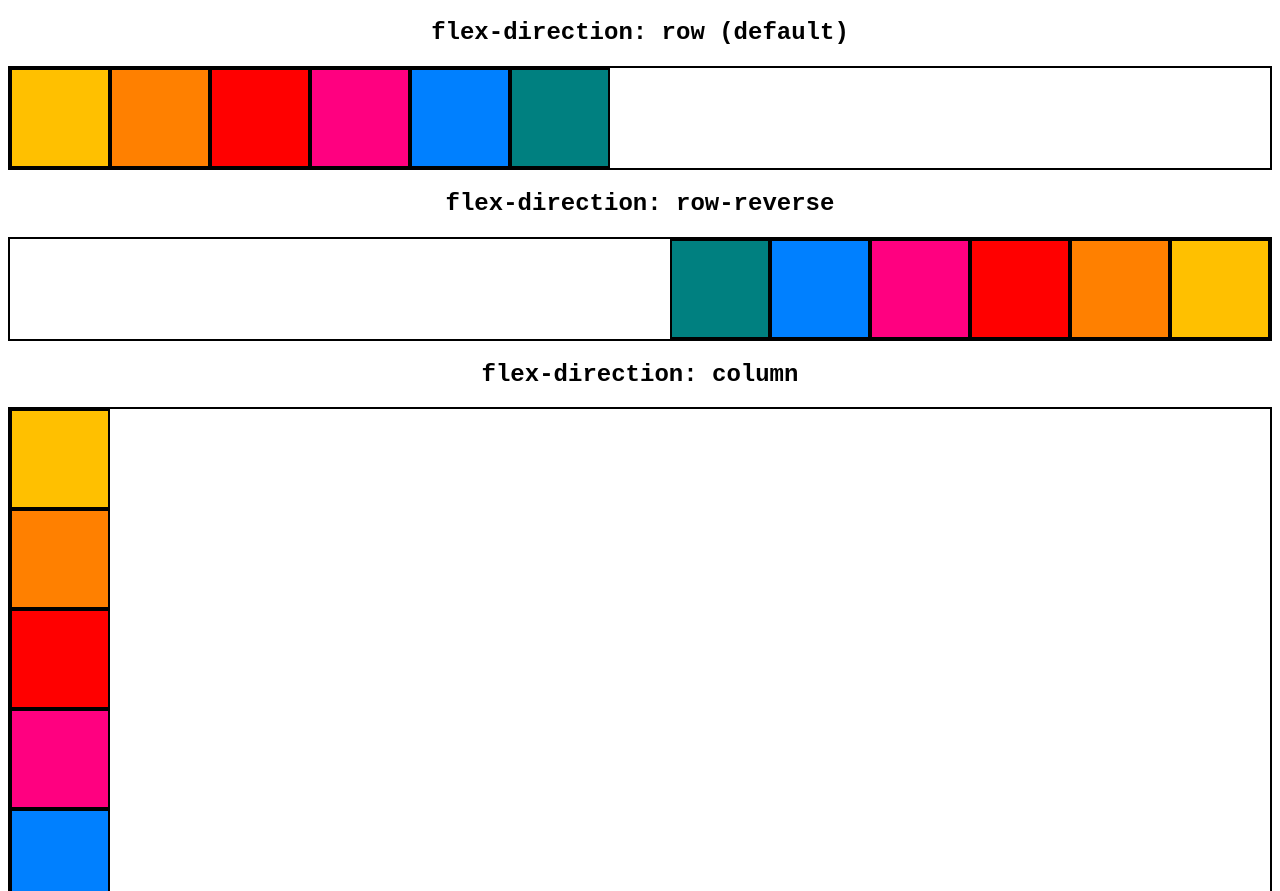
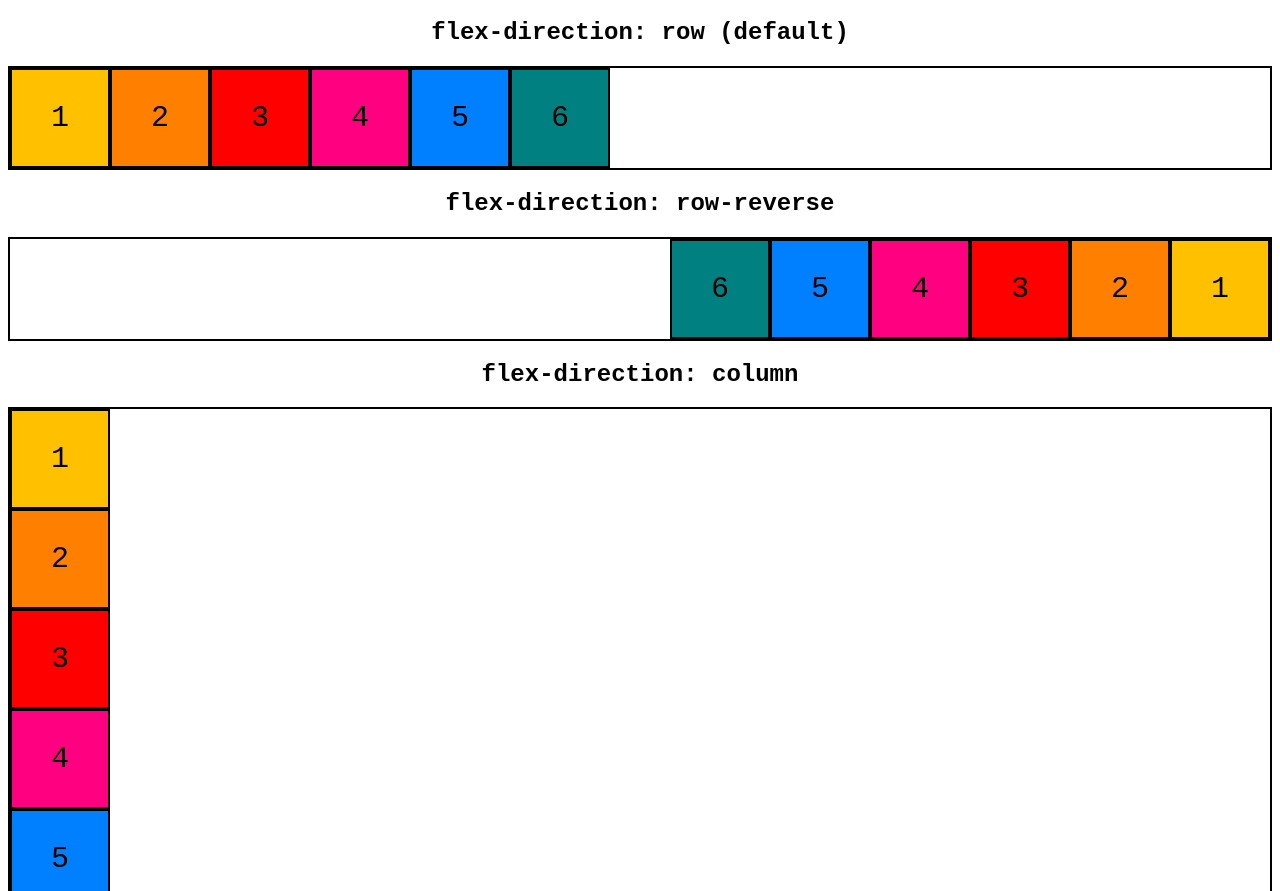
Before and after one commit to JDHofmann/css-flex, a plain HTML site: page index.html in a window 1280 px wide. Shown: the part 61-952 px from the top of the page. Drawn offline with Linux system fonts and the light colour scheme.

Commit message:
numbers added

```diff
--- a/index.html
+++ b/index.html
@@ -11,39 +11,39 @@
     <p></p>
     <h2>flex-direction: row (default)</h2>
     <div class="flex-container" >
-        <span class="one" ></span>
-        <span class="two" ></span>
-        <span class="three" ></span>
-        <span class="four" ></span>
-        <span class="five" ></span>
-        <span class="six" ></span>
+        <span class="one" ><p>1</p></span>
+        <span class="two" ><p>2</p></span>
+        <span class="three" ><p>3</p></span>
+        <span class="four" ><p>4</p></span>
+        <span class="five" ><p>5</p></span>
+        <span class="six" ><p>6</p></span>
     </div>
     <h2>flex-direction: row-reverse</h2>
     <div class="flex-container flex-reverse" >
-        <span class="one" ></span>
-        <span class="two" ></span>
-        <span class="three" ></span>
-        <span class="four" ></span>
-        <span class="five" ></span>
-        <span class="six" ></span>
+        <span class="one" ><p>1</p></span>
+        <span class="two" ><p>2</p></span>
+        <span class="three" ><p>3</p></span>
+        <span class="four" ><p>4</p></span>
+        <span class="five" ><p>5</p></span>
+        <span class="six" ><p>6</p></span>
     </div>
     <h2>flex-direction: column</h2>
     <div class="flex-container column" >
-        <span class="one" ></span>
-        <span class="two" ></span>
-        <span class="three" ></span>
-        <span class="four" ></span>
-        <span class="five" ></span>
-        <span class="six" ></span>
+        <span class="one" ><p>1</p></span>
+        <span class="two" ><p>2</p></span>
+        <span class="three" ><p>3</p></span>
+        <span class="four" ><p>4</p></span>
+        <span class="five" ><p>5</p></span>
+        <span class="six" ><p>6</p></span>
     </div>
     <h2>flex-direction: column-reverse</h2>
     <div class="flex-container column-reverse" >
-        <span class="one" ></span>
-        <span class="two" ></span>
-        <span class="three" ></span>
-        <span class="four" ></span>
-        <span class="five" ></span>
-        <span class="six" ></span>
+        <span class="one" ><p>1</p></span>
+        <span class="two" ><p>2</p></span>
+        <span class="three" ><p>3</p></span>
+        <span class="four" ><p>4</p></span>
+        <span class="five" ><p>5</p></span>
+        <span class="six" ><p>6</p></span>
     </div>
 </body>
 </html>
--- a/style.css
+++ b/style.css
@@ -26,11 +26,13 @@ h1, h2 {
 }
 
 span {
-    display: block;
+    display: flex;
     height: 100px;
     width: 100px;
     border: 2px solid;
-
+    justify-content: center;
+    align-items: center;
+    font-size: 30px;
 }
 
 .one {
```
